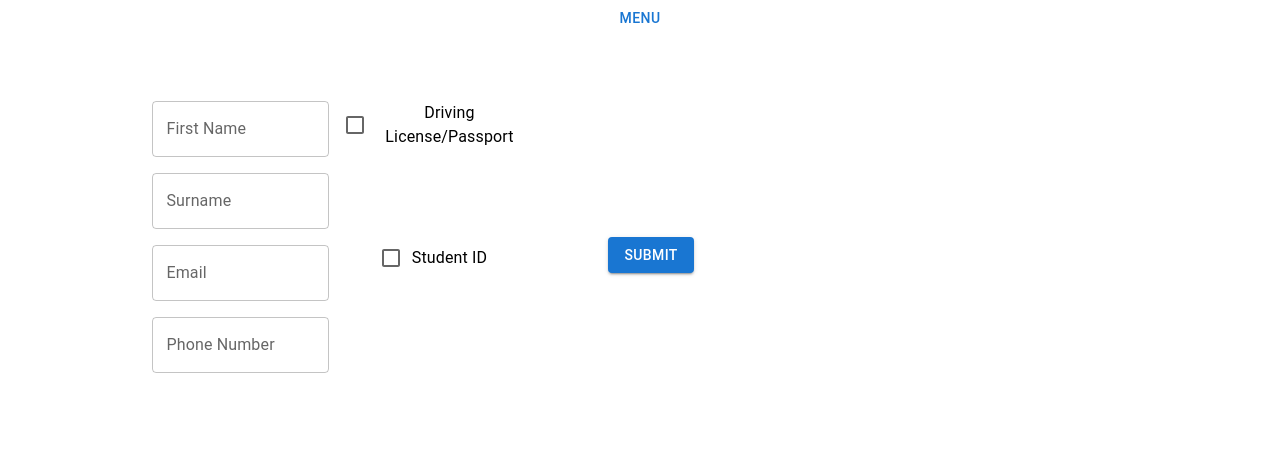
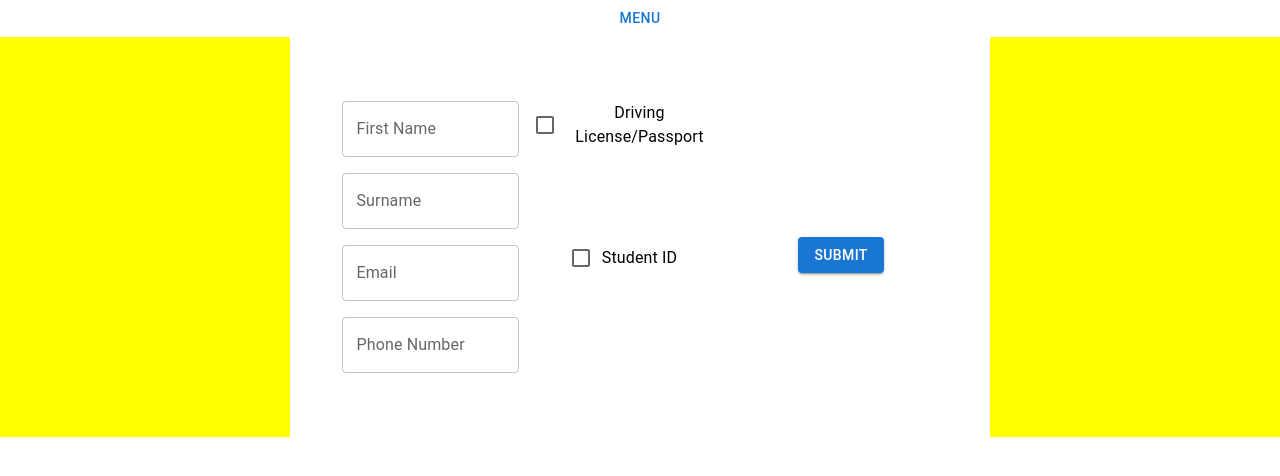
Before and after one commit to chalkenic/2022-LTP-moove-onboarding-project, a React (Create React App) app in the folder moove-admin-app/client/: page /tenantCheckForm in a window 1280 px wide. Shown: the top 476 px of the page. Built offline with nearby package versions, Linux system fonts and the light colour scheme.

Commit message:
Modified page layout/style

```diff
--- a/moove-admin-app/client/src/pages/TenantForm.jsx
+++ b/moove-admin-app/client/src/pages/TenantForm.jsx
@@ -6,9 +6,9 @@ const TenantForm = ({ setCurrentPage }) => {
     setCurrentPage("TenantForm");
   });
 
-  return <div style={{backgroundColor:'white', display: 'flex',  justifyContent:'center', alignItems:'center', width: '900px',
-  height: '400px'}}>
-  <TenantCheckForm/>
+  return <div style={{backgroundColor:'yellow', display: 'flex',  justifyContent:'center', alignItems:'center',
+  }}>
+  <div style={{backgroundColor:'white', display: 'flex',  justifyContent:'center', alignItems:'center', width: '700px',height:'400px'}}><TenantCheckForm/></div>
 </div>
 };
 
```
